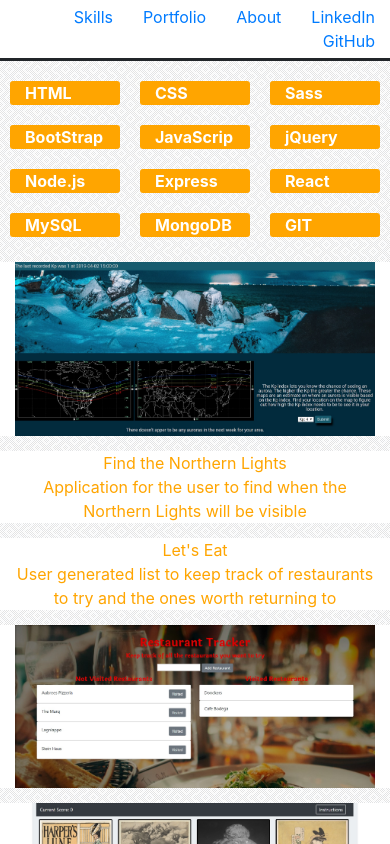
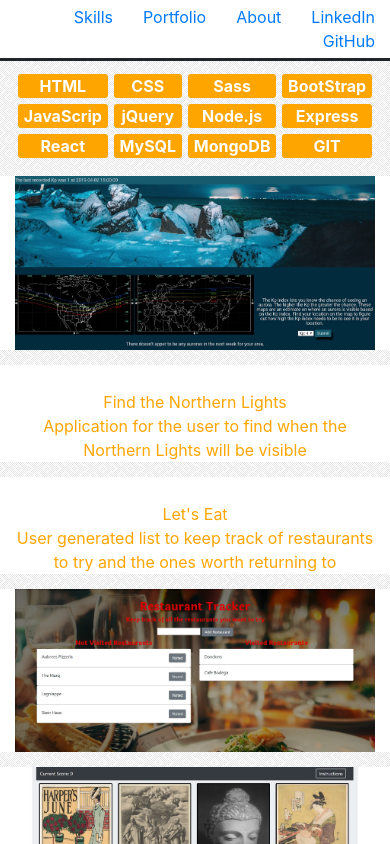
Before and after one commit to JBVenuto/reactportfolio, a React (Create React App) app: page / in a window 390 px wide. Shown: the top 844 px of the page. Built offline with nearby package versions, Linux system fonts and the light colour scheme.

Commit message:
Added breakpoints to stylesheet

```diff
--- a/src/components/Skill.js
+++ b/src/components/Skill.js
@@ -1,7 +1,7 @@
 import React from 'react';
 
 const Nav = (props) => (
-    <div className="col skill">{props.skill}</div>
+    <div className="skill">{props.skill}</div>
 );
 
 export default Nav;
--- a/src/pages/Main.js
+++ b/src/pages/Main.js
@@ -30,7 +30,7 @@ class App extends Component {
 
         {/*  ------Skills section------ */}
         <div className="container" id="skills">
-          <div className="row">
+          <div className="skills">
             <Skill skill="HTML" />
             <Skill skill="CSS" />
             <Skill skill="Sass" />
--- a/src/pages/main.css
+++ b/src/pages/main.css
@@ -16,11 +16,17 @@ body {
   padding: 5px;
 }
 
+.skills {
+  display: grid;
+  grid-template-columns: auto auto auto auto auto auto auto auto auto auto auto auto;
+}
+
 .skill {
   background-color: #FFA500;
   color: white;
-  margin: 10px;
+  margin: 3px;
   border-radius: 3px;
+  text-align: center;
   font-weight: bold;
 }
 
@@ -42,6 +48,35 @@ body {
   color: #FFA500;
   text-align: center;
   background-color: white;
+  padding-top: 80px;
+}
+
+@media only screen and (max-width: 992px) {
+  .skills {
+    display: grid;
+    grid-template-columns: auto auto auto auto auto auto;
+  }
+
+  .port-desc {
+    margin-top: 15px;
+    color: #FFA500;
+    text-align: center;
+    background-color: white;
+    padding-top: 50px;
+  }
+}
+@media only screen and (max-width: 768px) {
+  .skills {
+    display: grid;
+    grid-template-columns: auto auto auto auto;
+  }
+
+  .port-desc {
+    color: #FFA500;
+    text-align: center;
+    background-color: white;
+    padding-top: 25px;
+  }
 }
 
 /*# sourceMappingURL=main.css.map */
--- a/src/pages/style.scss
+++ b/src/pages/style.scss
@@ -21,12 +21,17 @@ body{
     }
 }
 
+.skills {
+    display: grid;
+    grid-template-columns: auto auto auto auto auto auto auto auto auto auto auto auto;
+}
 
 .skill {
     background-color: $orange;
     color: white;
-    margin: 10px;
+    margin: 3px;
     border-radius: 3px;
+    text-align: center;
     font-weight: bold;
 }
 .skill:hover {
@@ -47,5 +52,35 @@ body{
     color: $orange;
     text-align: center;
     background-color: white;
-    // padding-top: 80px;
+    padding-top: 80px;
 }
+
+// medium screens
+@media only screen and (max-width: 992px) {
+    .skills {
+        display: grid;
+        grid-template-columns: auto auto auto auto auto auto;
+    }
+    .port-desc {
+        margin-top: 15px;
+        color: $orange;
+        text-align: center;
+        background-color: white;
+        padding-top: 50px;
+    }
+}
+
+// small screens
+@media only screen and (max-width: 768px) {
+    .skills {
+        display: grid;
+        grid-template-columns: auto auto auto auto;
+    }
+    .port-desc {
+        // margin-top: 15px;
+        color: $orange;
+        text-align: center;
+        background-color: white;
+        padding-top: 25px;
+    }
+}
```
Also changed, not shown: 1 other file (tests, documents, lock files or other folders).
